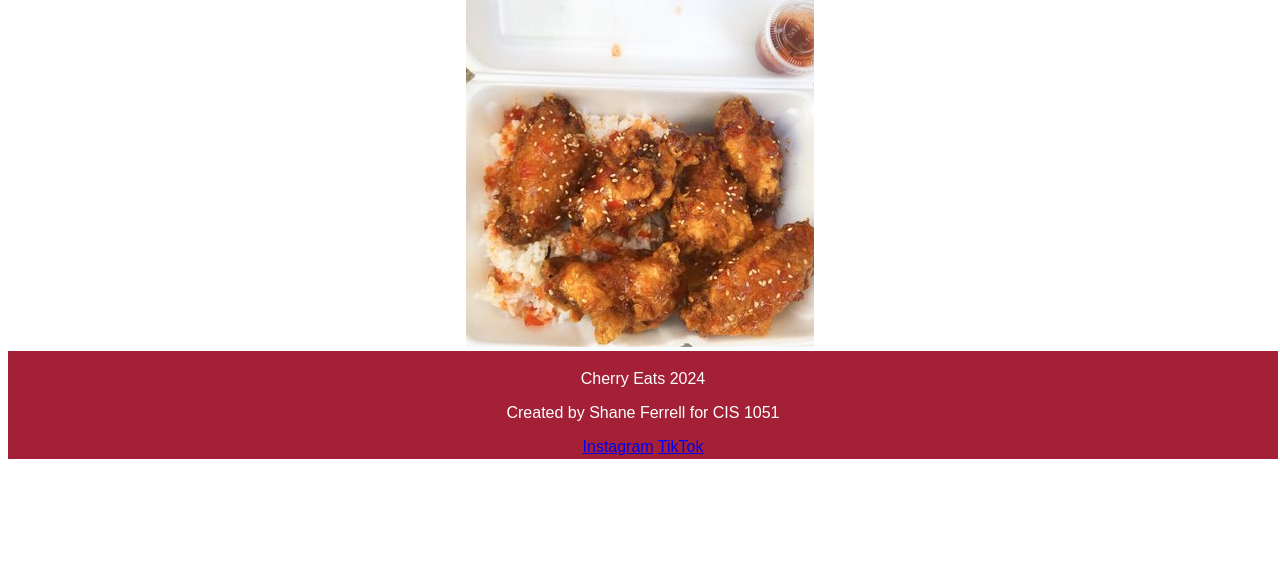
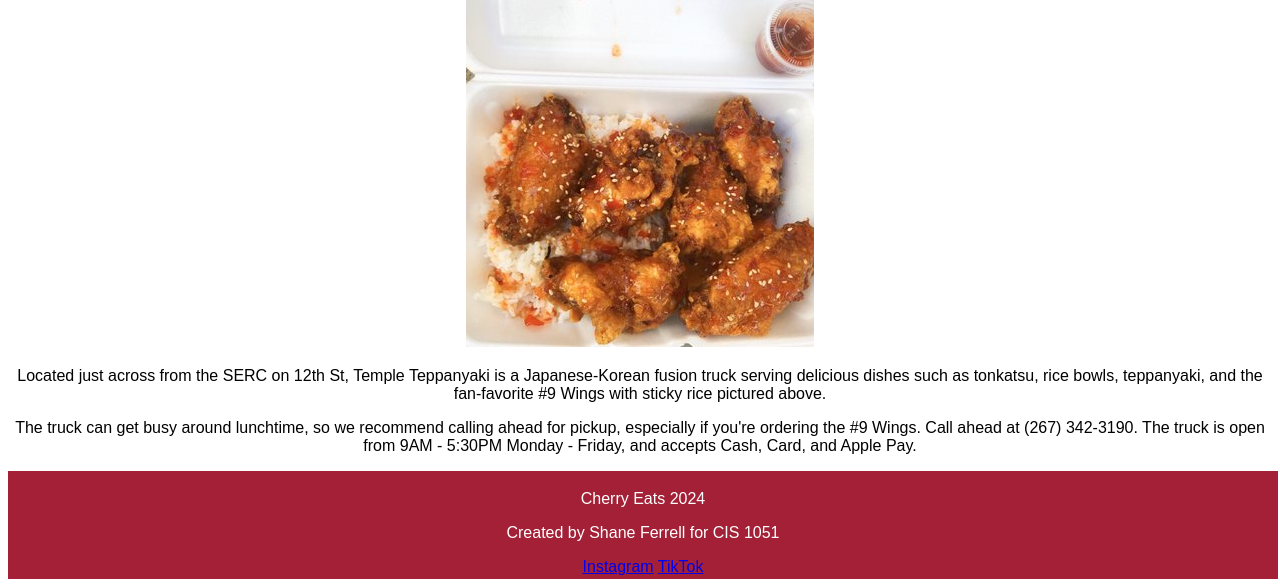
Before and after one commit to shanef97/CIS-1051-Final-Project, a Flask app: page /reviews in a window 1280 px wide. Shown: the part 347-934 px from the top of the page. Before the commit the page ends 806 px from the top, so only its background shows below. Run offline with Flask 3, Linux system fonts and the light colour scheme.

Commit message:
new content

```diff
--- a/templates/reviews.html
+++ b/templates/reviews.html
@@ -14,6 +14,12 @@
         <br>
         <h2>Temple Teppanyaki</h2>
         <img src="{{url_for('static', filename='teppanyaki.jpg')}}">
+        <br>
+        <p>Located just across from the SERC on 12th St, Temple Teppanyaki is a Japanese-Korean fusion truck serving delicious dishes
+            such as tonkatsu, rice bowls, teppanyaki, and the fan-favorite #9 Wings with sticky rice pictured above.</p>
+        <p>The truck can get busy around lunchtime, so we recommend calling ahead for pickup, especially if you're ordering the #9 Wings.
+            Call ahead at (267) 342-3190. The truck is open from 9AM - 5:30PM Monday - Friday, and accepts Cash, Card, and Apple Pay.
+        </p>
     </div>
     {% endblock %}
 </body>
```
